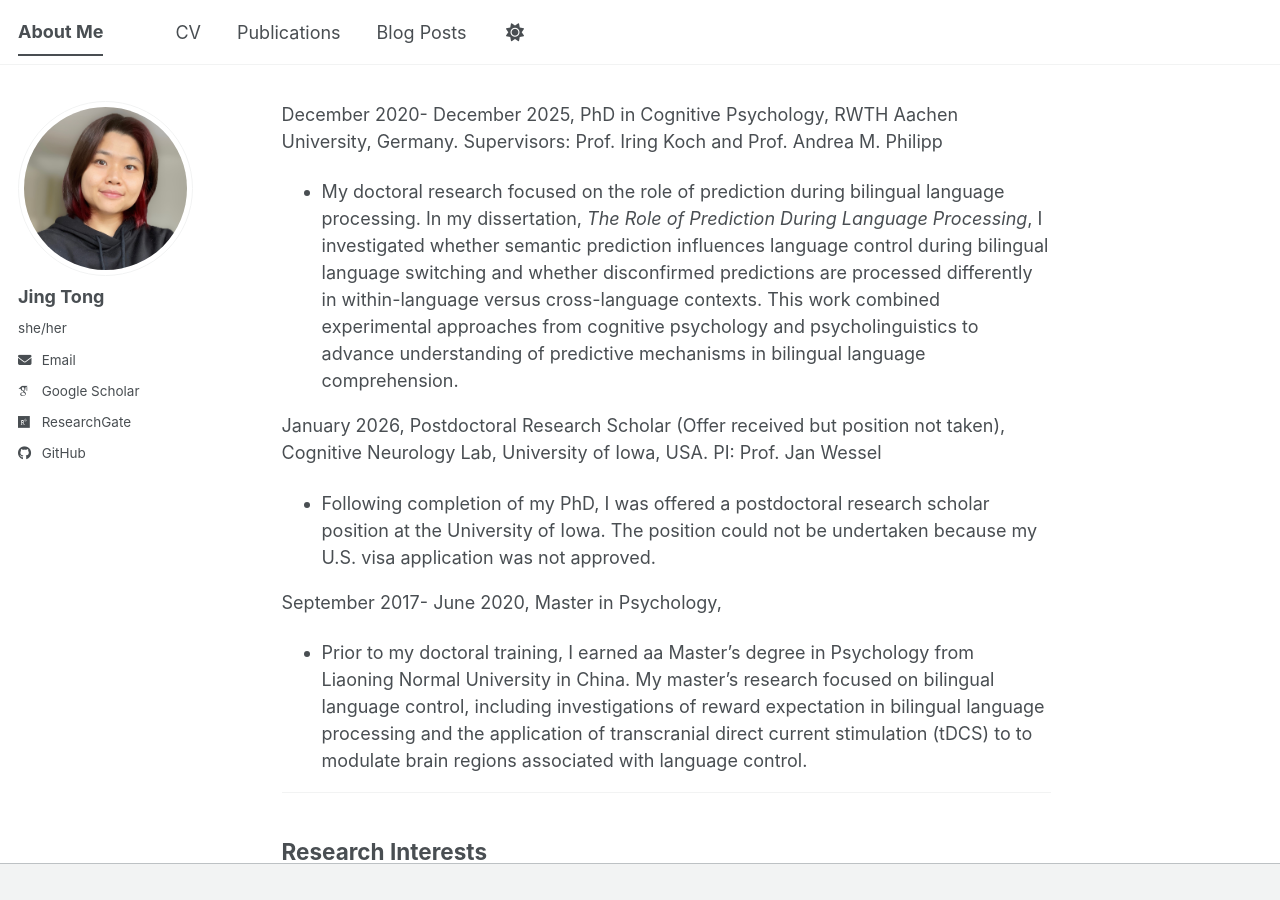
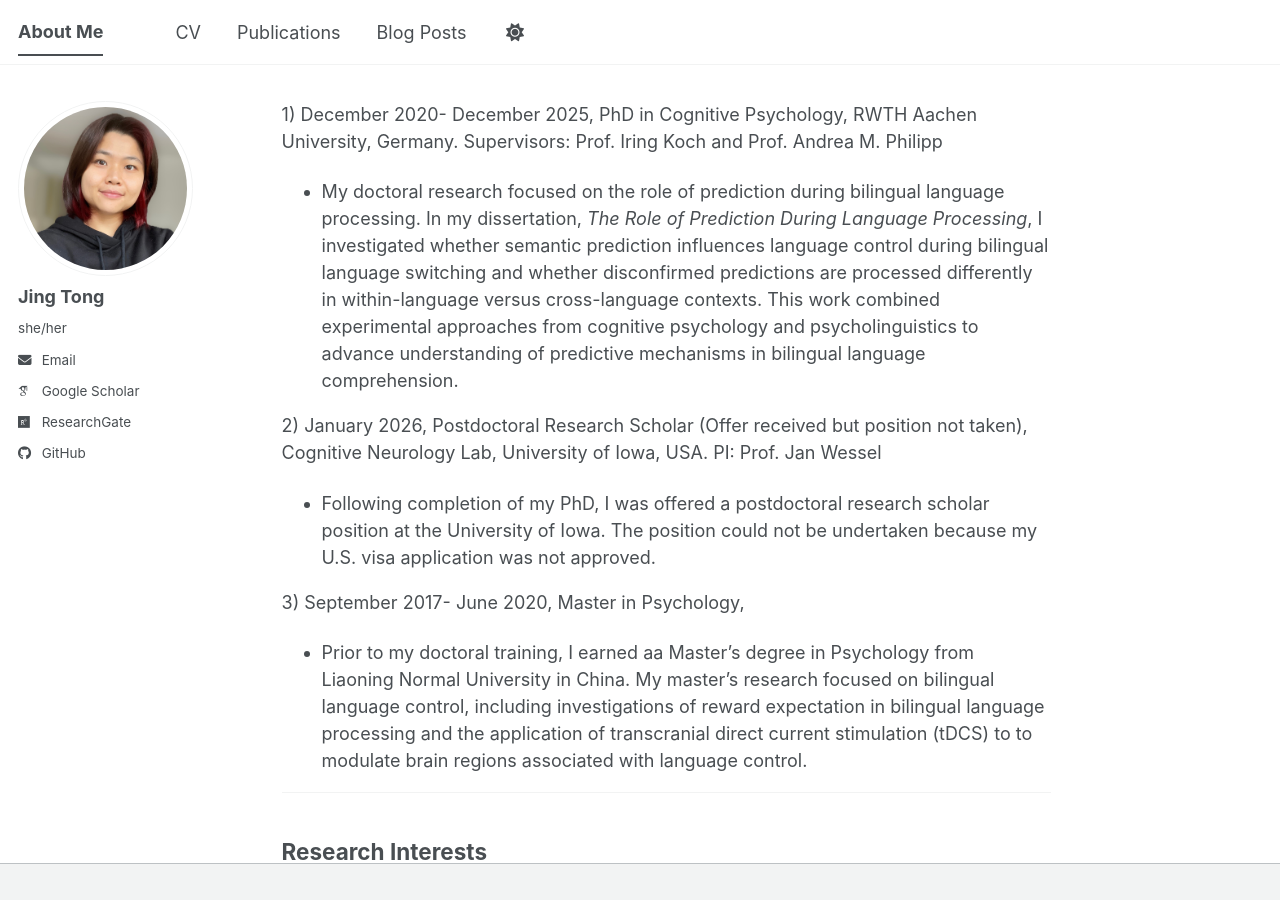
Before and after one commit to JingTong01/jingtong01.github.io, a Jekyll site: the page built from _pages/about.md, in a window 1280 px wide and 900 px high. Built offline with Jekyll 4.4.1, drawn with Linux system fonts in a browser that asks for light colours; some web fonts are replaced; a script bundle is joined from its source files by our own code; library files that are not in the unit come from our copies.

Commit message:
Update about.md

```diff
--- a/_pages/about.md
+++ b/_pages/about.md
@@ -11,17 +11,17 @@ redirect_from:
 
 
 
-December 2020- December 2025, PhD in Cognitive Psychology, RWTH Aachen University, Germany. Supervisors: Prof. Iring Koch and Prof. Andrea M. Philipp
+1) December 2020- December 2025, PhD in Cognitive Psychology, RWTH Aachen University, Germany. Supervisors: Prof. Iring Koch and Prof. Andrea M. Philipp
 - My doctoral research focused on the role of prediction during bilingual language processing. In my dissertation, *The Role of Prediction During Language Processing*, I investigated whether semantic prediction influences language control during bilingual language switching and whether disconfirmed predictions are processed differently in within-language versus cross-language contexts. This work combined experimental approaches from cognitive psychology and psycholinguistics to advance understanding of predictive mechanisms in bilingual language comprehension.
 
 
 
-January 2026, Postdoctoral Research Scholar (Offer received but position not taken), Cognitive Neurology Lab, University of Iowa, USA. PI: Prof. Jan Wessel
+2) January 2026, Postdoctoral Research Scholar (Offer received but position not taken), Cognitive Neurology Lab, University of Iowa, USA. PI: Prof. Jan Wessel
 - Following completion of my PhD, I was offered a postdoctoral research scholar position at the University of Iowa. The position could not be undertaken because my U.S. visa application was not approved.
 
 
 
-September 2017- June 2020, Master in Psychology,
+3) September 2017- June 2020, Master in Psychology,
 - Prior to my doctoral training, I earned aa Master's degree in Psychology from Liaoning Normal University in China. My master's research focused on bilingual language control, including investigations of reward expectation in bilingual language processing and the application of transcranial direct current stimulation (tDCS) to to modulate brain regions associated with language control.
 
 
```
